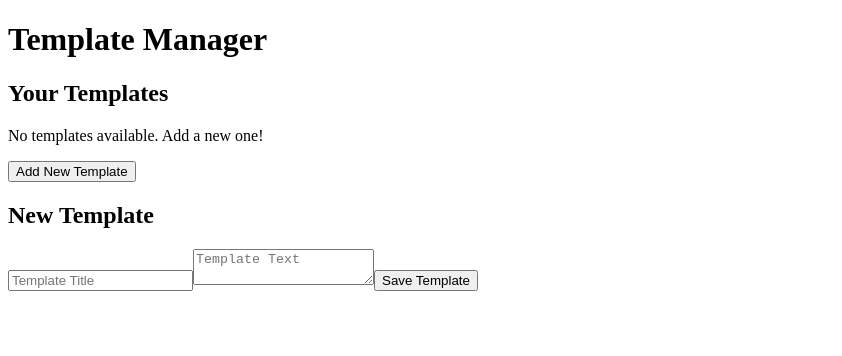
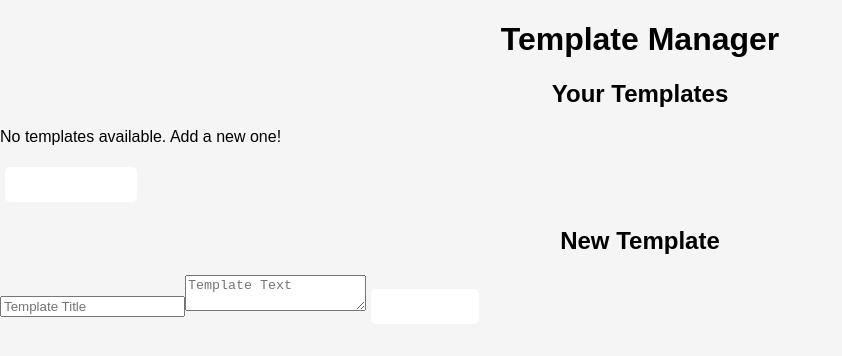
Before and after one commit to Aditya-Aditya-2012/foster_ai, a React (Create React App) app: page / in a window 1280 px wide. Shown: the top 356 px of the page, without its empty margins (0-842 px from the left). Built offline with nearby package versions, Linux system fonts and the light colour scheme.

Commit message:
Add styling to match wireframe designs

```diff
--- /dev/null
+++ b/src/App.css
@@ -0,0 +1,24 @@
+body {
+  font-family: Arial, sans-serif;
+  margin: 0;
+  padding: 0;
+  background-color: #f5f5f5
+}
+
+h1, h2 {
+  text-align: center;
+}
+
+button{
+  padding:10px;
+  margin: 5px;
+  background-color: #ffffff;
+  color: white;
+  border: none;
+  border-radius: 5px;
+  cursor: pointer;
+}
+
+button:hover {
+  background-color: #0056b3;
+}
--- a/src/App.js
+++ b/src/App.js
@@ -1,3 +1,4 @@
+import "./App.css";
 import React, {useState, useEffect} from "react";
 import TemplateList from "./components/TemplateList";
 import TemplateEditor from "./components/TemplateEditor";
```
